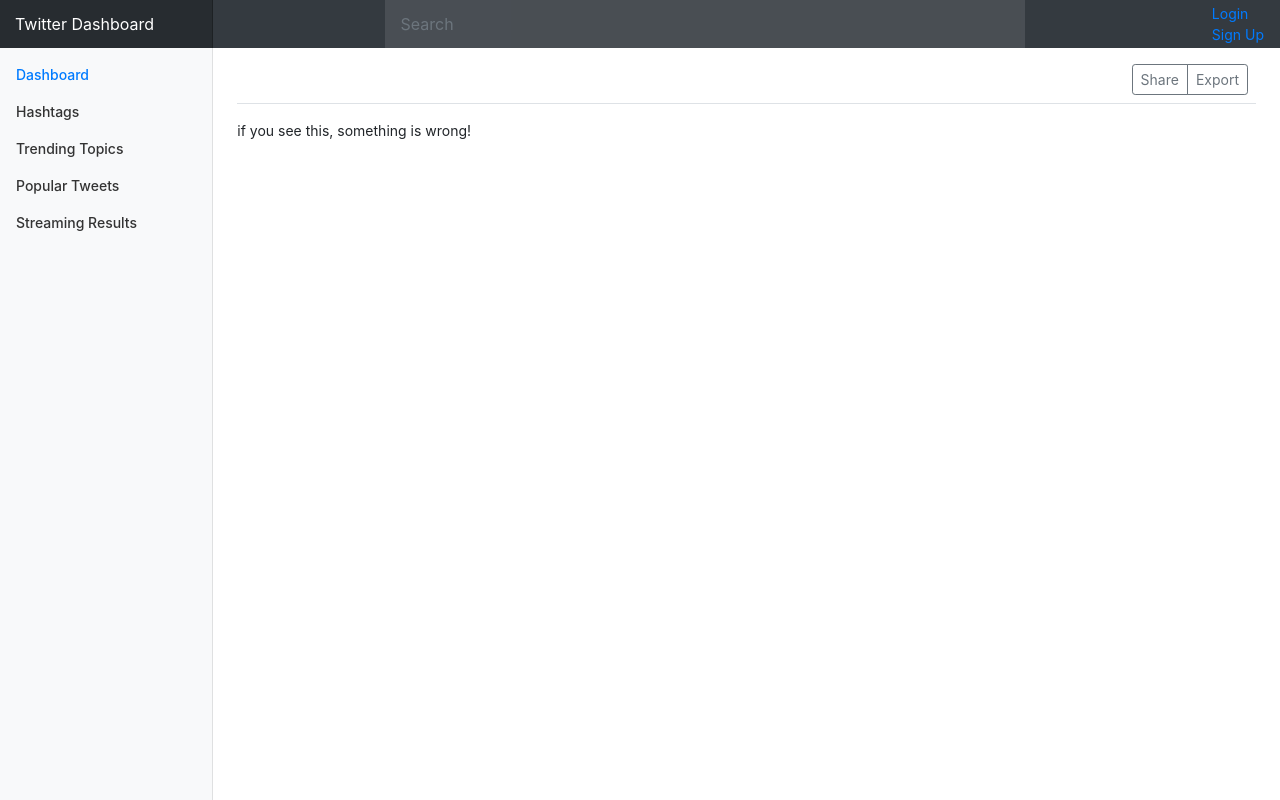
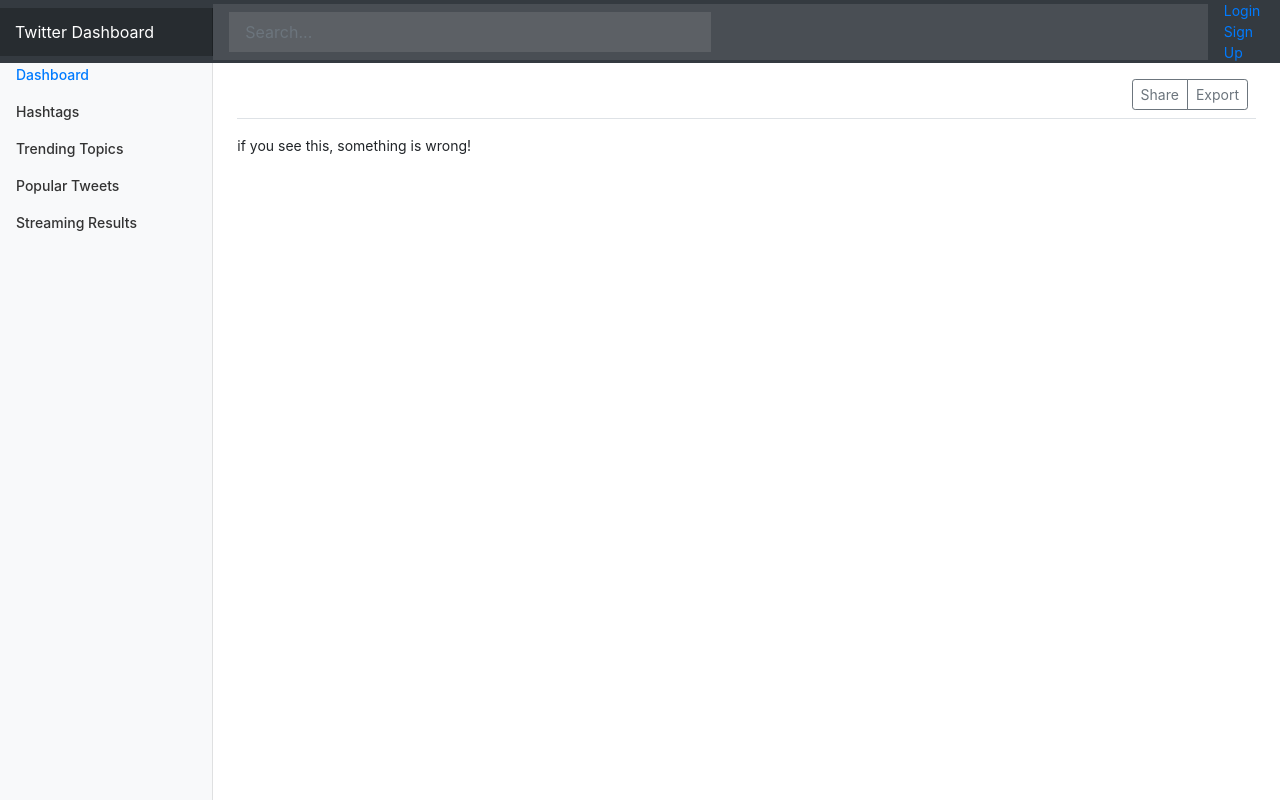
Before and after one commit to dteklavya/reactDj, a Django app: template templates/dashboard.html in a window 1280 px wide. Run offline with Django 3.2, Linux system fonts and the light colour scheme; the template is opened without the code that fills it, so the values that code supplies are empty; some libraries are stand-ins or nearby versions.

Commit message:
Added search form and some styling changes.

```diff
--- a/static/css/dashboard.css
+++ b/static/css/dashboard.css
@@ -69,7 +69,10 @@
 }
 
 .navbar .form-control {
-  padding: .75rem 1rem;
+  color: #fff;
+  background-color: rgba(255, 255, 255, .1);
+  border-color: rgba(255, 255, 255, .1);
+  padding: .50rem 1rem;
   border-width: 0;
   border-radius: 0;
 }
--- a/templates/dashboard.html
+++ b/templates/dashboard.html
@@ -22,7 +22,10 @@
   <body>
     <nav class="navbar navbar-dark sticky-top bg-dark flex-md-nowrap p-0">
       <a class="navbar-brand col-sm-3 col-md-2 mr-0" href="#">Twitter Dashboard</a>
-      <input class="form-control form-control-dark w-50" type="text" placeholder="Search" aria-label="Search">
+      <form class="form-control" method="post" action="/twitter/search/">
+        {% csrf_token %}
+        <input name="q" class="form-control form-control-dark w-50" type="text" placeholder="Search..." aria-label="Search...">
+      </form>
       <ul class="navbar-nav px-3">
         {% if request.user.is_authenticated %}
           <li class="nav-item text-nowrap">
```
